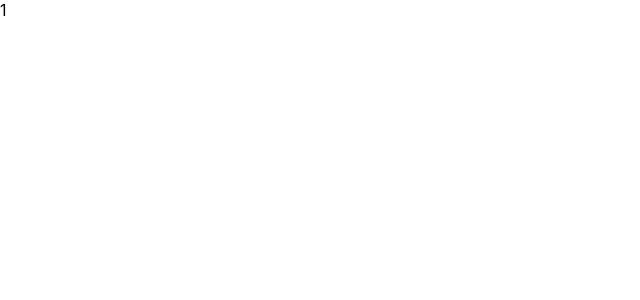
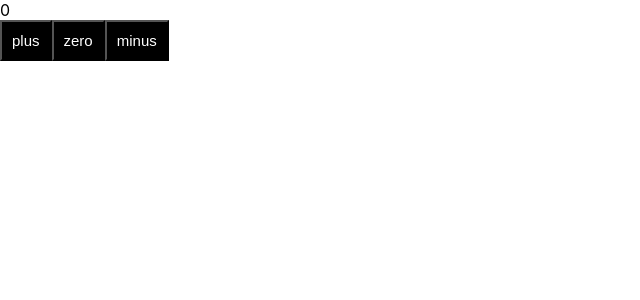
Before and after one commit to dharmpadaliya98/ReactJs, a React (Create React App) app in the folder react-app/: page / in a window 1280 px wide. Shown: the top 300 px of the page, without its empty margins (0-640 px from the left). Built offline with nearby package versions, Linux system fonts and the light colour scheme.

Commit message:
Passing state to child components

```diff
--- a/react-app/src/App.css
+++ b/react-app/src/App.css
@@ -36,3 +36,14 @@
     transform: rotate(360deg);
   }
 } */
+
+button {
+    background-color: #000000;
+    /* Green */
+    color: white;
+    padding-right: 15px;
+    padding: 10px;
+    text-align: center;
+    text-decoration: none;
+    font-size: 15px;
+}
--- a/react-app/src/App.js
+++ b/react-app/src/App.js
@@ -17,7 +17,18 @@
 //   )
 // }
 
-
+const Button = (props) => {
+  return (
+    <button onClick={props.onClick}>
+      {props.text}
+    </button>
+  )
+}
+const Display = (props) => {
+  return (
+    <div>{props.counter}</div>
+  )
+}
 
 function App(props) {
   // console.log('Hello from component')
@@ -40,10 +51,13 @@
 
   const [counter, setCounter] = useState(0)
 
-  setTimeout(
-    () => setCounter(counter + 1),
-    5000
-  )
+  // const handleClick = () => {
+  //   console.log("clicked");
+  // }
+
+  const increaseByOne = () => setCounter(counter + 1)
+  const decreaseByOne = () => setCounter(counter - 1)
+  const setToZero = () => setCounter(0)
 
   return (
     <div>
@@ -52,11 +66,22 @@
         <p> Its {now.toString()}</p>
         <p> {a} + {b} is {a + b} </p>
       </header> */}
-      {counter}
+      {/* {counter} */}
+      <Display counter={counter} />
+      <Button
+        onClick={increaseByOne}
+        text='plus'
+      />
+      <Button
+        onClick={setToZero}
+        text='zero'
+      />
+      <Button
+        onClick={decreaseByOne}
+        text='minus'
+      />
     </div>
   );
-
-
 }
 
 export default App;
--- a/react-app/src/index.js
+++ b/react-app/src/index.js
@@ -12,5 +12,4 @@
 );
 
 
-
 // reportWebVitals();
```
